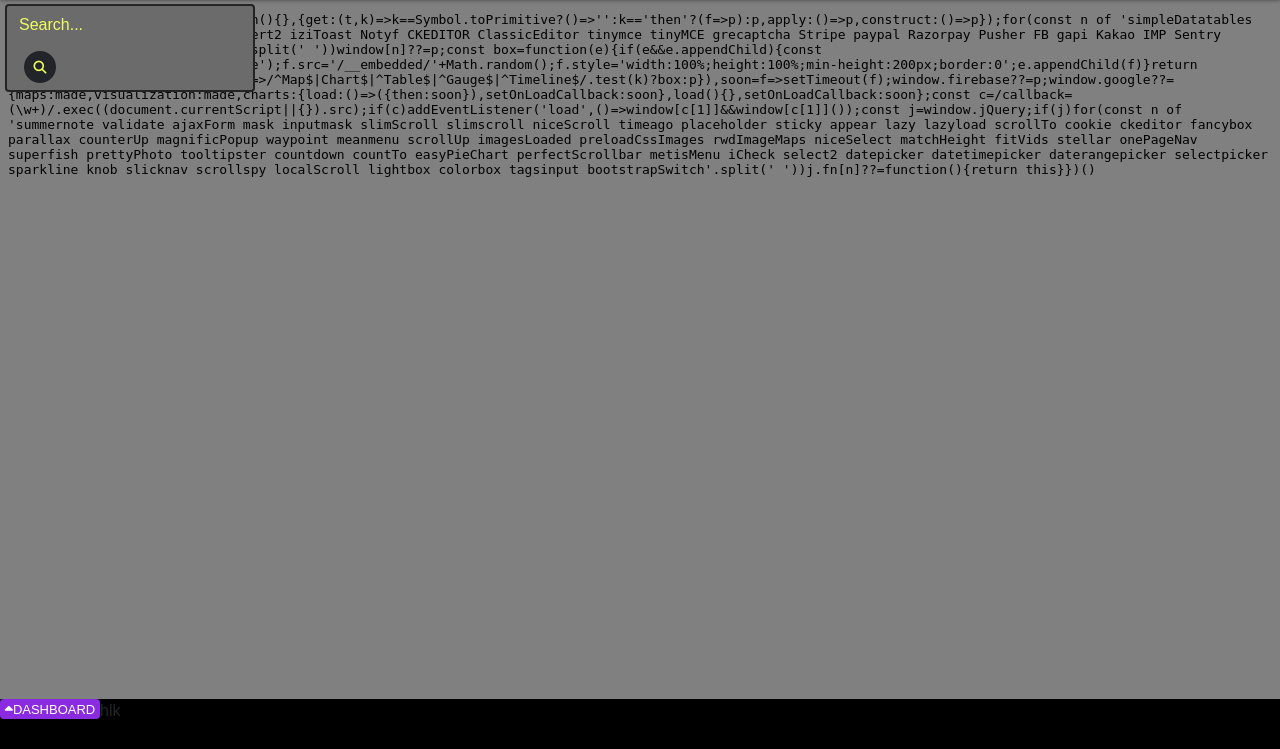
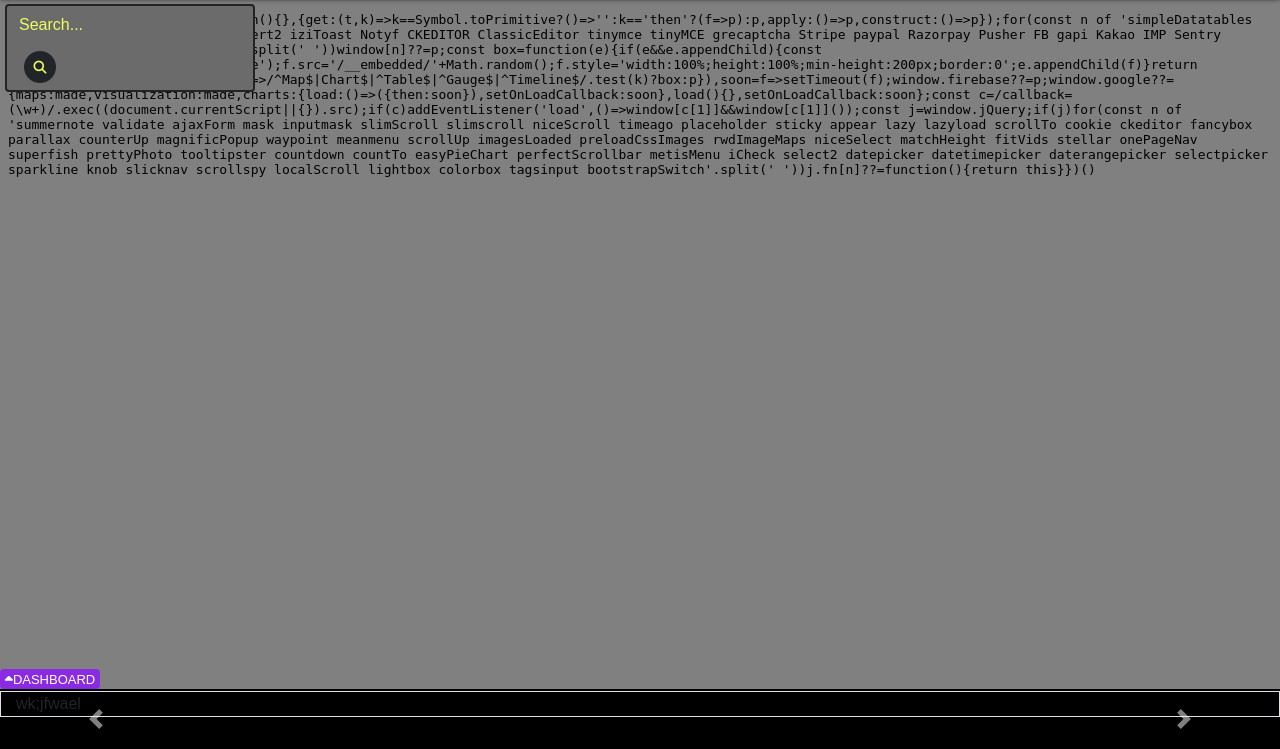
Before and after one commit to ilovecocolade/TuDu_prototype, a Django app: page /test3/ in a window 1280 px wide. Shown: the part 51-800 px from the top of the page. Run offline with Django 3.2, Linux system fonts and the light colour scheme; some libraries are stand-ins or nearby versions.

Commit message:
nkjnwekwa

```diff
--- a/main/static/main/css/test3.css
+++ b/main/static/main/css/test3.css
@@ -103,7 +103,7 @@ main {
 
 /* DASHBOARD FOOTER */
 footer {
-    min-height: 50px;
+    min-height: 60px;
     width: 100%;
     position: absolute;
     bottom: 0;
@@ -126,7 +126,8 @@ footer.active {
     color: white;
     background-color: blueviolet;
     padding: 0;
-    margin: 0;
+    margin: -20px;
+    left: 20px;
     cursor: pointer;
 }
 
@@ -138,6 +139,10 @@ footer.active {
     font-size: small;
 }
 
+#activeFilters {
+    margin-top: 2px;
+}
+
 #dashContent {
     display: none;
     position: absolute;
--- a/main/templates/main/test3.html
+++ b/main/templates/main/test3.html
@@ -131,11 +131,27 @@
 
     <!--DASHBOARD FOOTER-->
     <footer>
-        <button type="button" class="btn" onclick="" id="toggleDash">
+        <button type="button" class="btn" id="toggleDash">
             <span class="no-gutters" id="dashArrow"><i class="fas fa-caret-up"></i>DASHBOARD</span>
         </button>
-        <div id="activeFilters" class="container">
-            kjlhlk
+
+        <!--populate with filters until screen width reached-->
+        <div id="activeFilters" class="border container-fluid">
+
+            <!--populate with filters when screen width exceeded-->
+            <div id="activeFilterBar" class="carousel slide">
+                <div class="carousel-inner">
+                    <div class="carousel-item active">
+                        wk;jfwael
+                    </div>
+                </div>
+            </div>
+            <a class="carousel-control-prev" href="#activeFilterBar" data-slide="prev">
+                <span class="carousel-control-prev-icon"></span>
+            </a>
+            <a class="carousel-control-next" href="#activeFilterBar" data-slide="next">
+                <span class="carousel-control-next-icon"></span>
+            </a>
         </div>
         <div id="dashContent">
             gvaerv
```
